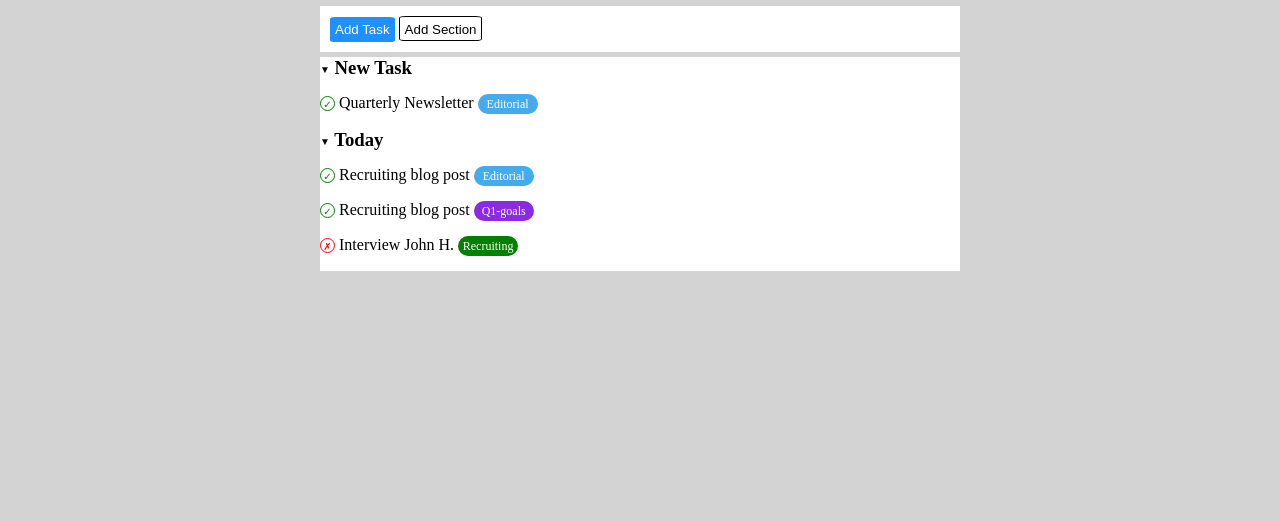
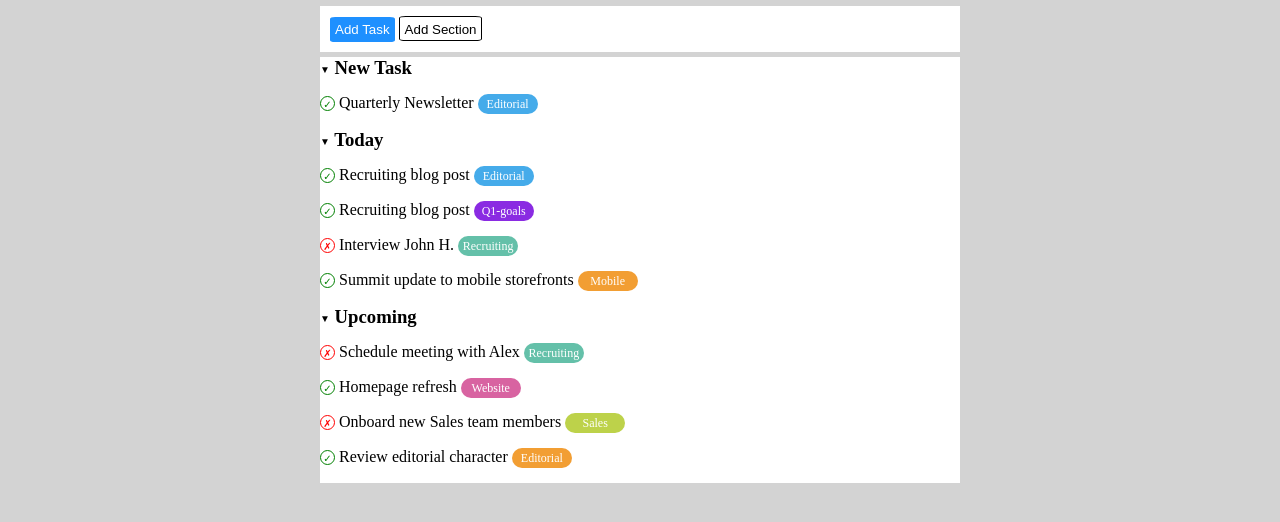
Before and after one commit to ArmandoMarino/html-css-toboolist, a plain HTML site: page index.html in a window 1280 px wide. Shown: the part 74-596 px from the top of the page. Drawn offline with Linux system fonts and the light colour scheme.

Commit message:
lista finita

```diff
--- a/index.html
+++ b/index.html
@@ -26,13 +26,18 @@
                 </div>
 
                 <!--INIZIO LISTA-->
+
+                <!--NEW TASK-->
                 <section class="lista">
                     <h3> <span class="freccia-giù">&#9660;</span> New Task</h3>
                     <div class="oggetto-lista">
                         <p><span class="cerchietto-check">&#10003;</span> Quarterly Newsletter</p>
                         <span class="etichetta-blu">Editorial</span>
                     </div>
+
+                    <!--TODAY-->
                     <h3> <span class="freccia-giù">&#9660;</span> Today</h3>
+
                     <div class="oggetto-lista">
                         <p><span class="cerchietto-check">&#10003;</span> Recruiting blog post</p>
                         <span class="etichetta-blu">Editorial</span>
@@ -45,6 +50,30 @@
                         <p><span class="cerchietto-check cerchietto-cross">&#10007;</span> Interview John H.</p>
                         <span class="etichetta-verde etichetta-blu">Recruiting</span>
                     </div>
+                    <div class="oggetto-lista">
+                        <p><span class="cerchietto-check">&#10003;</span> Summit update to mobile storefronts</p>
+                        <span class="etichetta-arancione etichetta-blu">Mobile</span>
+                    </div>
+
+                    <!--UPCOMING-->
+                    <h3> <span class="freccia-giù">&#9660;</span> Upcoming</h3>
+
+                    <div class="oggetto-lista">
+                        <p><span class="cerchietto-check cerchietto-cross">&#10007;</span> Schedule meeting with Alex</p>
+                        <span class="etichetta-verde etichetta-blu">Recruiting</span>
+                    </div>
+                    <div class="oggetto-lista">
+                        <p><span class="cerchietto-check">&#10003;</span> Homepage refresh</p>
+                        <span class="etichetta-rosa etichetta-blu">Website</span>
+                    </div>
+                    <div class="oggetto-lista">
+                        <p><span class="cerchietto-check cerchietto-cross">&#10007;</span> Onboard new Sales team members</p>
+                        <span class="etichetta-verde-chiaro etichetta-blu">Sales</span>
+                    </div>
+                    <div class="oggetto-lista">
+                        <p><span class="cerchietto-check">&#10003;</span> Review editorial character</p>
+                        <span class="etichetta-arancione etichetta-blu">Editorial</span>
+                    </div>
 
                 </section>
 
--- a/style.css
+++ b/style.css
@@ -100,7 +100,7 @@ p{
     border: red solid 1px;
 }
 
-/*ETICHETTE*/
+/*ETICHETTE COLORATE*/
 
 .etichetta-blu{
     display: inline-block;
@@ -119,5 +119,17 @@ p{
 }
 
 .etichetta-verde{
-    background-color: green;
+    background-color: rgb(100,192,169);
 }
+
+.etichetta-arancione{
+    background-color: rgb(242,158,51);
+}
+
+.etichetta-rosa{
+    background-color: rgb(216,99,161);
+}
+
+.etichetta-verde-chiaro{
+    background-color: rgb(189,210,74);
+}
```
